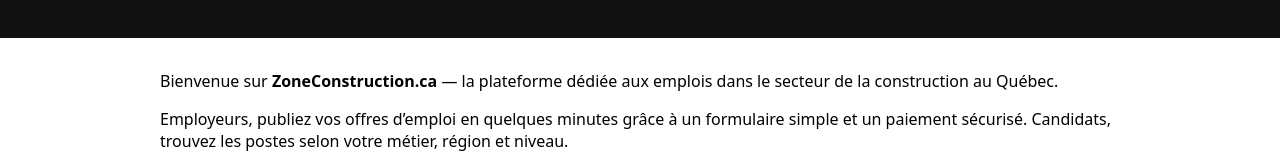
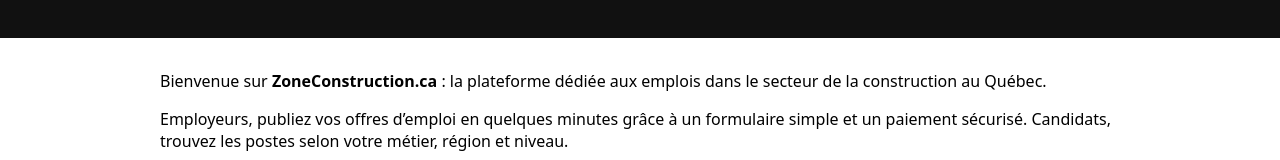
Before and after one commit to smsjob/zoneconstruction, a plain HTML site: page index.html in a window 1280 px wide. Shown: the part 537-697 px from the top of the page. Drawn offline with Linux system fonts and the light colour scheme.

Commit message:
Update index.html

```diff
--- a/index.html
+++ b/index.html
@@ -58,7 +58,7 @@
     </section>
 
     <div class="wrap">
-      <p>Bienvenue sur <strong>ZoneConstruction.ca</strong> — la plateforme dédiée aux emplois dans le secteur de la construction au Québec.</p>
+      <p>Bienvenue sur <strong>ZoneConstruction.ca</strong> : la plateforme dédiée aux emplois dans le secteur de la construction au Québec.</p>
       <p>Employeurs, publiez vos offres d’emploi en quelques minutes grâce à un formulaire simple et un paiement sécurisé.
       Candidats, trouvez les postes selon votre métier, région et niveau.</p>
     </div>
```
